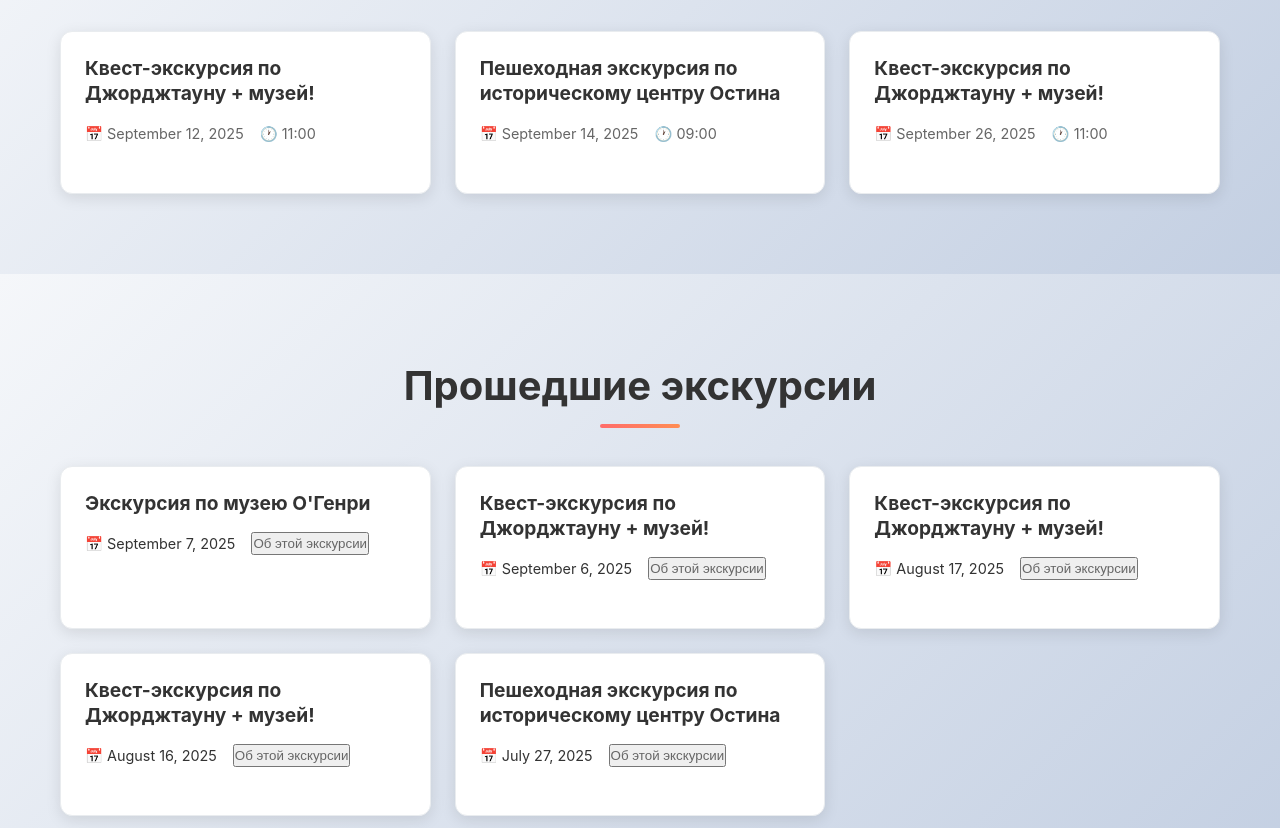
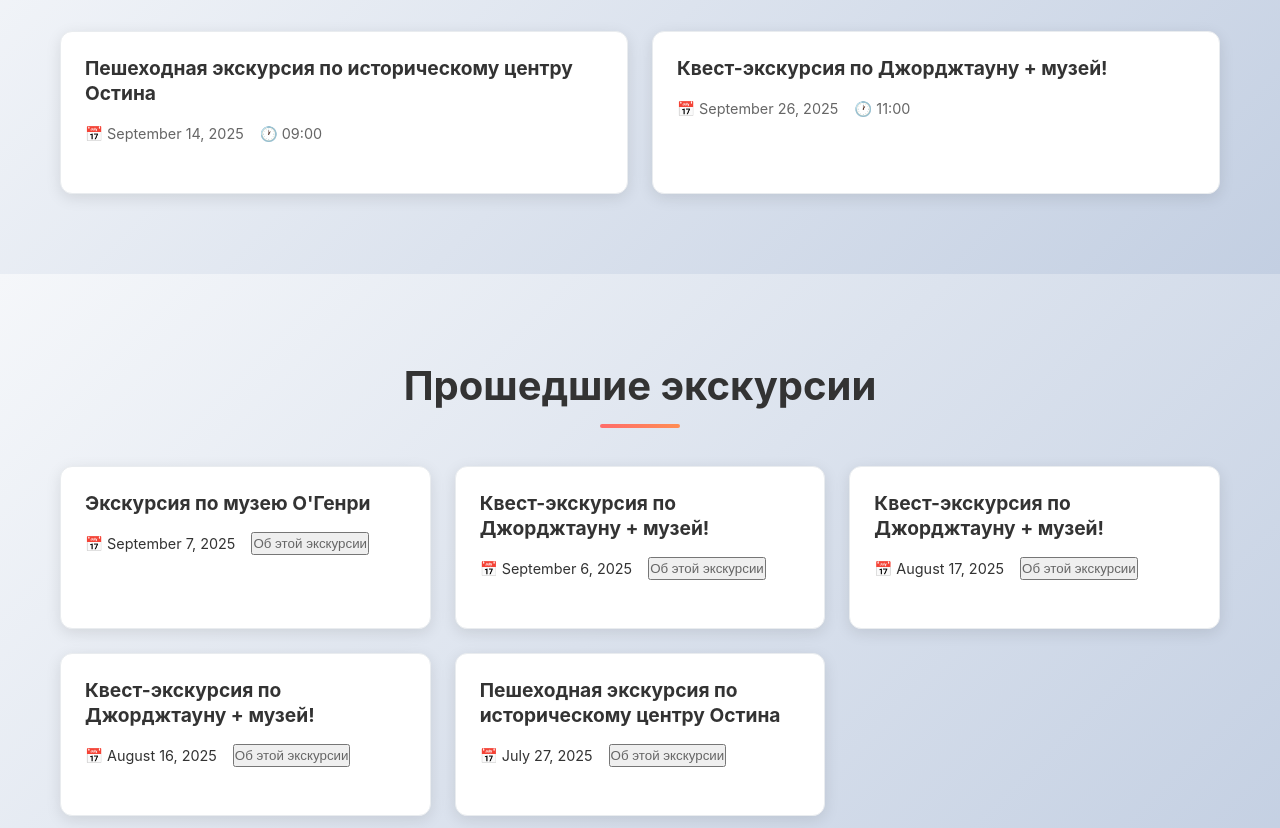
Before and after one commit to tatiana-act/nextjs-boilerplate, a Next.js app: page / in a window 1280 px wide. Shown: the part 3700-4528 px from the top of the page. Built offline with nearby package versions, Linux system fonts and the light colour scheme.

Commit message:
remove missed tour

```diff
--- a/data/upcomingTours.ts
+++ b/data/upcomingTours.ts
@@ -1,12 +1,6 @@
 import { UpcomingTour } from '@/types/tour';
 
 export const upcomingTours: UpcomingTour[] = [
-  {
-    id: 'tour6',
-    tourId: 'Gcrt',
-    date: '2025-09-12',
-    time: '11:00',
-  },
   {
     id: 'tour8',
     tourId: 'Acap',
```
